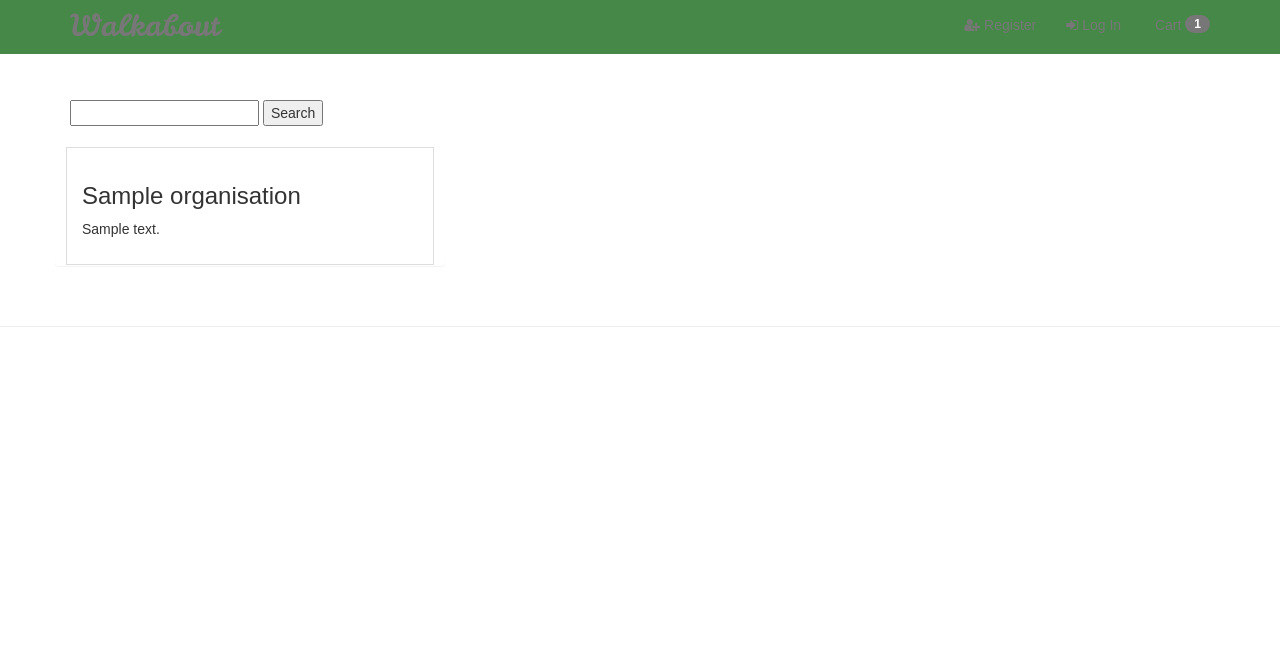
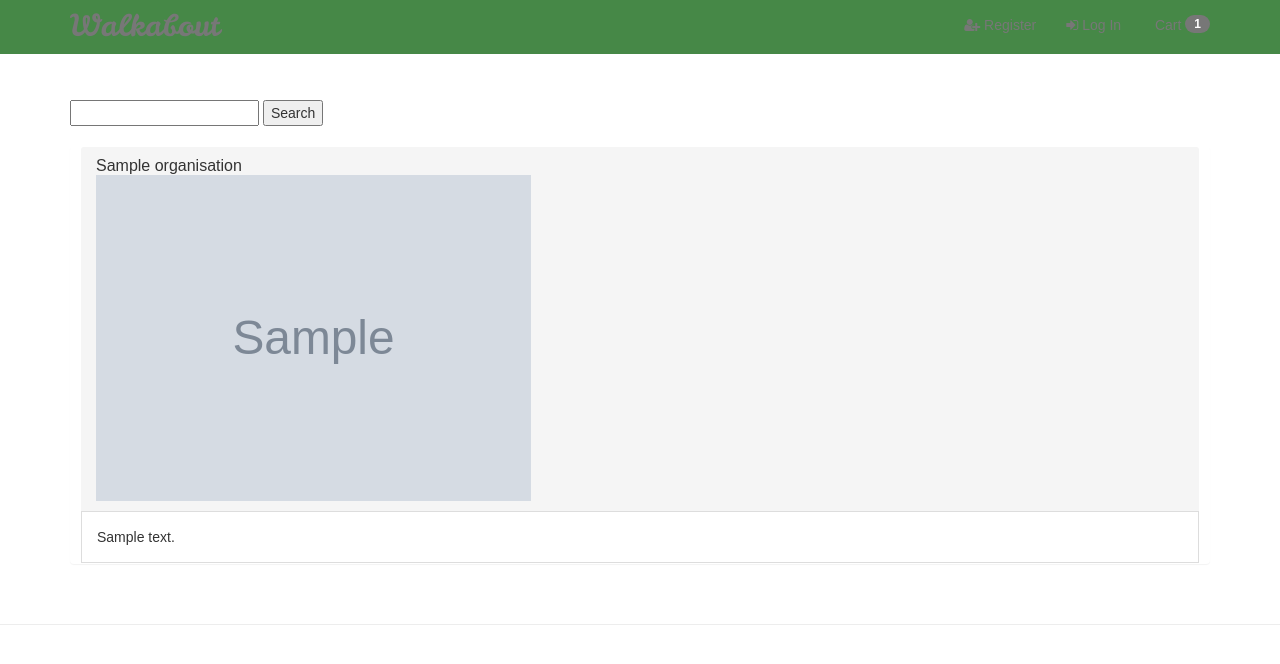
Before and after one commit to kevald1963/milestone-4-walkabout, a Django app: template organisation/templates/organisation.html in a window 1280 px wide. Shown: the top 664 px of the page. Run offline with Django 3.2, Linux system fonts and the light colour scheme; tables that the repository leaves empty hold one stand-in row (values such as "Sample post"); the template is opened without the code that fills it: values that come from a table or form of the project are taken from there, most other values are stand-ins (such as "Sample title", 1, 10 or a date in 2020); grey boxes marked "Sample" are stand-in pictures; some libraries are stand-ins or nearby versions.

Commit message:
Added images for organisations. Changed layout of organisation.html. Added new favicon.

```diff
--- a/organisation/templates/organisation.html
+++ b/organisation/templates/organisation.html
@@ -1,16 +1,40 @@
 {% extends 'base.html' %}
 {% block content %}
 
-<div class="row">
-    {% for organisation in organisations %}
+<div class="container"></div>
+    <div class="panel-group" id="accordion">
+        {% for organisation in organisations %}
+            <div class="panel panel-default">
+                <div class="panel-heading">
+                    <h4 class="panel-title">
+                        <a data-toggle="collapse" data-parent="#accordion" href="#collapse[]">{{ organisation.name }}</a>
+                    </h4>
+                    <div class="organisation">
+                        <img src="{{ MEDIA_URL }}{{ organisation.image }}" alt="??" width="40%" height="auto" >
+                    </div>
+                </div>
+                <div id="collapse[]" class="panel-collapse collapse in">
+                    <div class="panel-body">{{ organisation.description }}</div>
+                </div>
+            </div>
+        {% endfor %}
+    </div>
+</div>
+
+
+
+<!--
+    <div class="row">
         <div class="col-xs-10 col-xs-offset-1 col-sm-offset-0 col-sm-6 col-md-4 display panel panel-default">
             <div class="panel-body">
                 <h3>{{ organisation.name }}</h3>
                 <p class="organisation-description">{{ organisation.description }}</p>
+                <div class="organisation" style="background-image: {{ MEDIA_URL }}{{ organisation.image }};">
+                    <img src="{{ MEDIA_URL }}{{ organisation.image }}">
+                </div>
             </div>
-            <div class="organisation" style="background-image: url('{{ MEDIA_URL }}{{ organisation.image }}')"></div>
         </div>
-    {% endfor %}
+    </div>
 </div>
-
+-->
 {% endblock %}
--- a/walkabout/urls.py
+++ b/walkabout/urls.py
@@ -25,6 +25,5 @@ urlpatterns = [
     url(r'^admin/', admin.site.urls),
     url(r'^accounts/', include(urls_accounts)),
     url(r'^organisation/', include(urls_organisation)),
-    #url(r'^home/', include(urls_home)),
-    url(r'^media/(?P<path>.*)$', static.serve, {'document_root': MEDIA_ROOT}),
+    url(r'^media/(?P<path>.*)$', static.serve, {'document_root': MEDIA_ROOT})
 ]
```
Also changed, not shown: media/images/campaign_photo_shoot.jpg (added), media/images/stgp_organising_group.jpg (added), static/images/favicon.ico.
